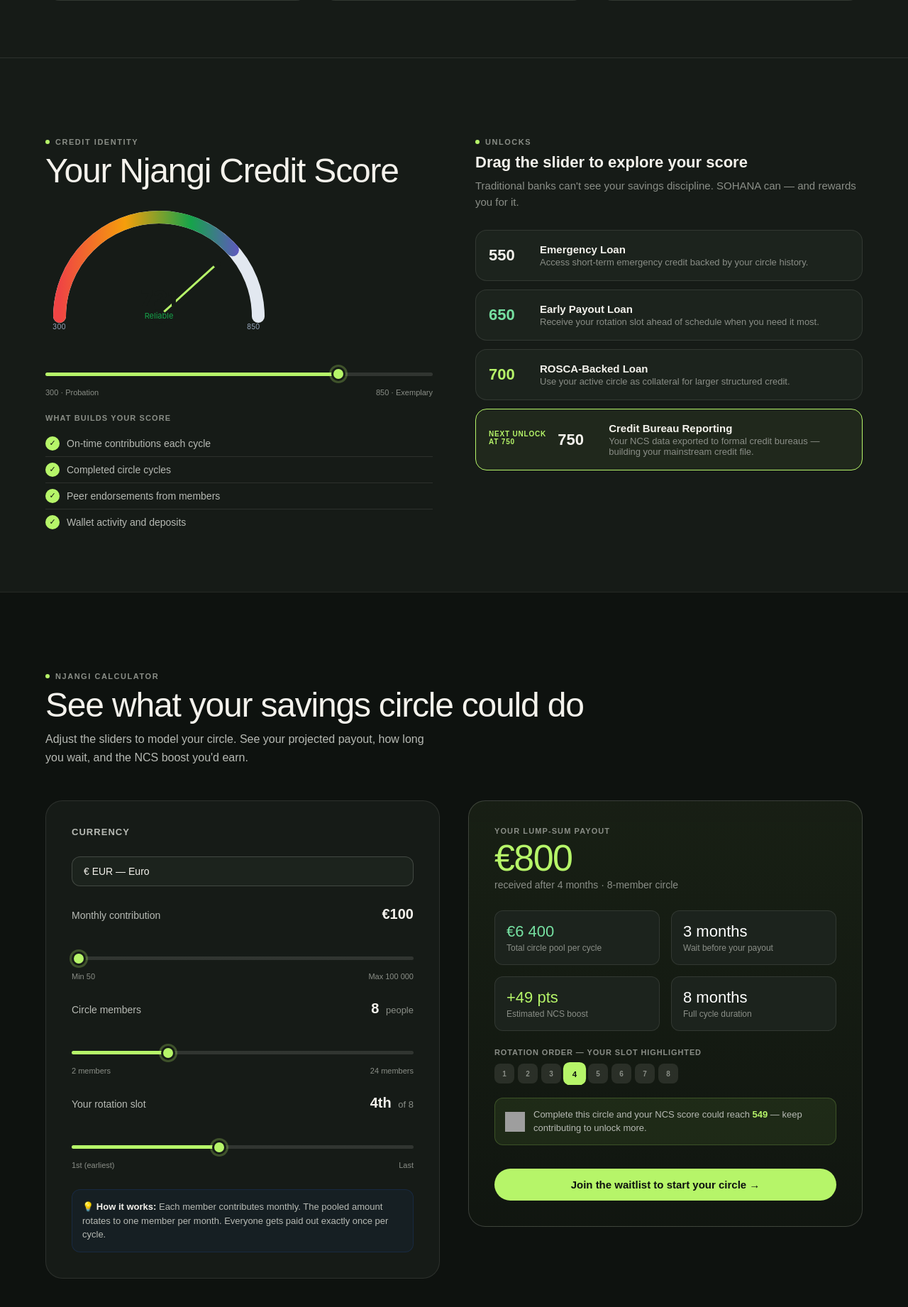
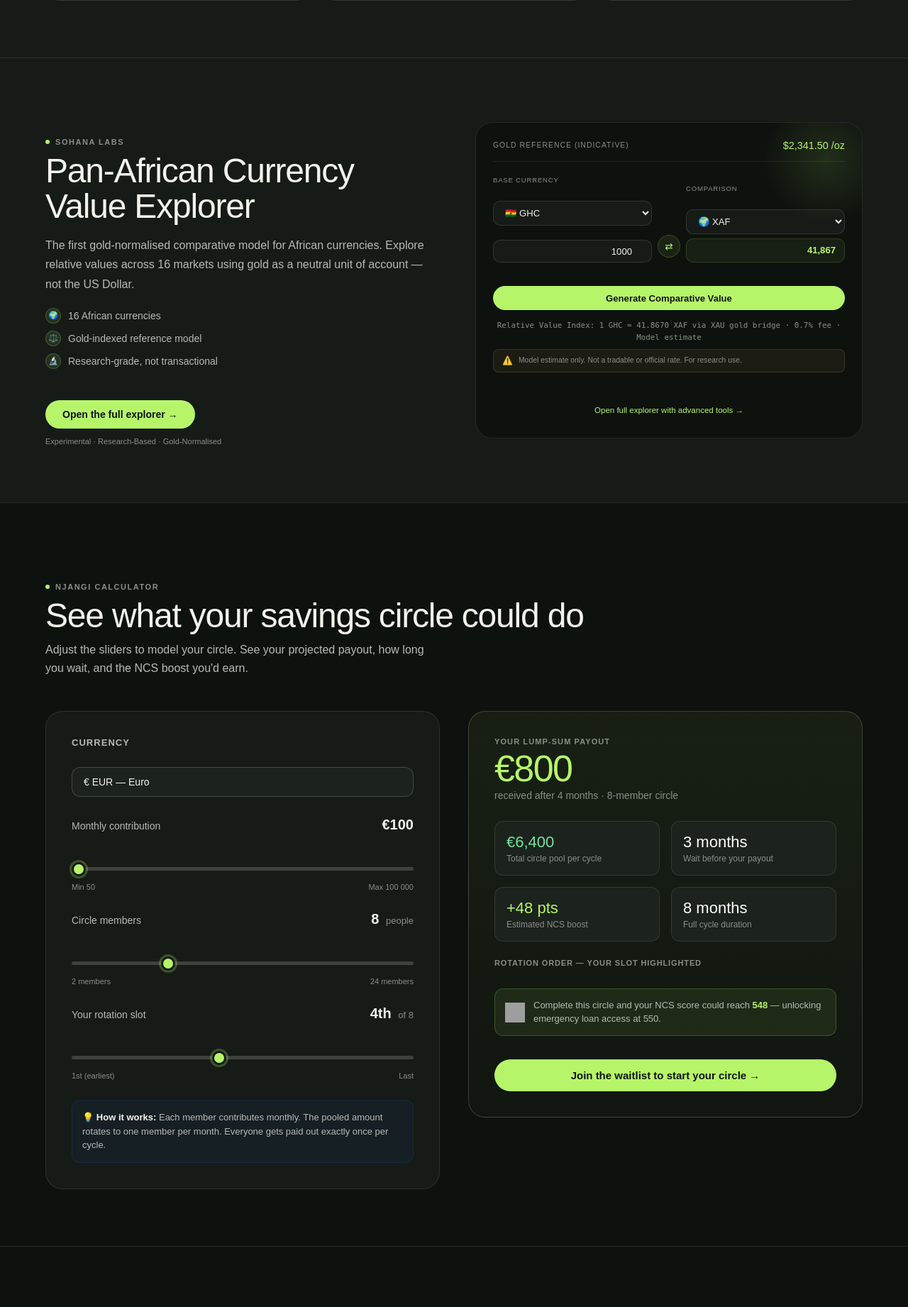
Before and after one commit to stdaviss/sohana, a Flask app: page / in a window 1280 px wide. Shown: the part 1596-3438 px from the top of the page at 71% size. Run offline with Flask 3, Linux system fonts and the light colour scheme; data comes from the database, SQL or seed files in the repository; data that the repository does not hold is empty; grey boxes are pictures that could not be loaded.

Commit message:
Fix keyframes bug, update logo colours, replace NCS with gold explorer

```diff
--- a/templates/currencies.html
+++ b/templates/currencies.html
@@ -11,11 +11,11 @@
   <div class="container" style="position:relative;z-index:1;max-width:900px;">
 
     <!-- Lab badge -->
+    <style>@keyframes pulse{0%,100%{opacity:1}50%{opacity:.4}}</style>
     <div style="display:inline-flex;align-items:center;gap:.5rem;background:rgba(182,245,105,.06);border:1px solid rgba(182,245,105,.18);border-radius:999px;padding:.35rem .9rem;margin-bottom:1.5rem;">
       <span style="width:6px;height:6px;background:#B6F569;border-radius:50%;display:inline-block;animation:pulse 2.5s infinite;"></span>
       <span style="font-size:.7rem;font-weight:600;text-transform:uppercase;letter-spacing:.12em;color:#B6F569;">Sohana Labs — Research Tool</span>
     </div>
-    @keyframes pulse{0%,100%{opacity:1}50%{opacity:.4}}
 
     <h1 style="font-size:clamp(2rem,5vw,3.5rem);font-weight:400;letter-spacing:-0.03em;line-height:1.05;color:#F4F2EC;margin-bottom:1rem;">
       Pan-African Currency<br>Value Explorer
--- a/templates/landing_new.html
+++ b/templates/landing_new.html
@@ -572,82 +572,149 @@ footer { background: var(--navy-dark); padding: 64px 0 0; }
 </section>
 
 <!-- NCS SCORE -->
-<section class="section-ncs" id="ncs-score">
+<section style="background:var(--bg-2);padding:80px 0;border-top:1px solid var(--line);" id="gold-explorer">
   <div class="container">
-    <div class="ncs-inner">
+    <div style="display:grid;grid-template-columns:1fr 1fr;gap:60px;align-items:center;">
+
+      <!-- Left: editorial -->
       <div class="fade-up">
-        <div class="section-label">Credit identity</div>
-        <h2 class="section-title" style="margin-bottom:20px;">Your Njangi Credit Score</h2>
-        <svg id="ncsGaugeSvg" class="ncs-gauge-svg" viewBox="0 0 320 180" xmlns="http://www.w3.org/2000/svg">
-          <defs>
-            <linearGradient id="gaugeGrad" x1="0%" y1="0%" x2="100%" y2="0%">
-              <stop offset="0%" stop-color="#ef4444"></stop>
-              <stop offset="33%" stop-color="#f59e0b"></stop>
-              <stop offset="66%" stop-color="#16a34a"></stop>
-              <stop offset="100%" stop-color="#7c3aed"></stop>
-            </linearGradient>
-          </defs>
-          <path d="M 20 160 A 140 140 0 0 1 300 160" fill="none" stroke="#e2e8f0" stroke-width="18" stroke-linecap="round"></path>
-          <path id="ncsGaugeFill" d="M 20 160 A 140 140 0 0 1 300 160" fill="none" stroke="url(#gaugeGrad)" stroke-width="18" stroke-linecap="round" stroke-dasharray="440" stroke-dashoffset="167"></path>
-          <line id="ncsNeedleLine" x1="160" y1="160" x2="195" y2="55" stroke="#B6F569" stroke-width="3" stroke-linecap="round"></line>
-          <circle id="ncsNeedleTip" cx="195" cy="55" r="5" fill="#161B17"></circle>
-          <circle cx="160" cy="160" r="10" fill="#161B17"></circle>
-          <text id="ncsGaugeScore" x="160" y="145" font-size="30" font-weight="900" fill="#161B17" font-family="Inter,sans-serif" text-anchor="middle">721</text>
-          <text id="ncsGaugeTier" x="160" y="163" font-size="11" fill="#16a34a" font-family="Inter,sans-serif" text-anchor="middle">Reliable</text>
-          <text x="10" y="178" font-size="10" fill="#94a3b8" font-family="Inter,sans-serif">300</text>
-          <text x="284" y="178" font-size="10" fill="#94a3b8" font-family="Inter,sans-serif">850</text>
-        </svg>
-        <div style="margin-top:12px;">
-          <input type="range" id="ncsScoreSlider" min="300" max="850" value="721" step="1" class="calc-slider" oninput="updateNCSGauge(this.value)">
-          <div style="display:flex;justify-content:space-between;font-size:11px;color:var(--text-light);margin-top:6px;"><span>300 · Probation</span><span>850 · Exemplary</span></div>
+        <div class="section-label">Sohana Labs</div>
+        <h2 class="section-title" style="margin-bottom:16px;">
+          Pan-African Currency<br>Value Explorer
+        </h2>
+        <p style="font-size:16px;color:var(--ink-2);line-height:1.7;margin-bottom:20px;">
+          The first gold-normalised comparative model for African currencies. Explore relative values across 16 markets using gold as a neutral unit of account — not the US Dollar.
+        </p>
+        <div style="display:flex;flex-direction:column;gap:10px;margin-bottom:28px;">
+          {% for label, icon in [('16 African currencies','🌍'),('Gold-indexed reference model','⚖️'),('Research-grade, not transactional','🔬')] %}
+          <div style="display:flex;align-items:center;gap:10px;font-size:14px;color:var(--ink-2);">
+            <span style="width:22px;height:22px;background:rgba(182,245,105,.1);border:1px solid rgba(182,245,105,.2);border-radius:50%;display:flex;align-items:center;justify-content:center;font-size:11px;flex-shrink:0;">{{ icon }}</span>
+            {{ label }}
+          </div>
+          {% endfor %}
         </div>
-        <div class="ncs-builders" style="margin-top:24px;">
-          <h4>What builds your score</h4>
-          <div class="ncs-builder-item"><div class="ncs-builder-check">✓</div>On-time contributions each cycle</div>
-          <div class="ncs-builder-item"><div class="ncs-builder-check">✓</div>Completed circle cycles</div>
-          <div class="ncs-builder-item"><div class="ncs-builder-check">✓</div>Peer endorsements from members</div>
-          <div class="ncs-builder-item"><div class="ncs-builder-check">✓</div>Wallet activity and deposits</div>
-        </div>
+        <a href="/currencies" style="display:inline-flex;align-items:center;gap:8px;background:#B6F569;color:#0E120F;border:none;border-radius:999px;padding:12px 24px;font-size:14px;font-weight:600;cursor:pointer;text-decoration:none;transition:all .2s;" onmouseover="this.style.background='#cef870'" onmouseout="this.style.background='#B6F569'">
+          Open the full explorer →
+        </a>
+        <div style="margin-top:12px;font-size:11px;color:var(--ink-3);">Experimental · Research-Based · Gold-Normalised</div>
       </div>
 
-      <div class="fade-up" style="transition-delay:0.15s">
-        <div class="section-label" style="margin-bottom:10px;">Unlocks</div>
-        <div class="ncs-unlocks-title">Drag the slider to explore your score</div>
-        <div class="ncs-unlocks-sub">Traditional banks can't see your savings discipline. SOHANA can — and rewards you for it.</div>
+      <!-- Right: mini tool -->
+      <div class="fade-up" style="transition-delay:.15s;">
+        <div style="background:#0E120F;border:1px solid rgba(244,242,236,.1);border-radius:24px;padding:1.5rem;position:relative;overflow:hidden;">
 
-        <div class="ncs-unlock-item locked" data-threshold="550">
-          <div class="ncs-unlock-score score-550">550</div>
-          <div class="ncs-unlock-content">
-            <h5>Emergency Loan</h5>
-            <p>Access short-term emergency credit backed by your circle history.</p>
+          <!-- Decorative glow -->
+          <div style="position:absolute;top:-40px;right:-40px;width:180px;height:180px;background:radial-gradient(circle,rgba(182,245,105,.12) 0%,transparent 70%);pointer-events:none;"></div>
+
+          <!-- Gold price indicator -->
+          <div style="display:flex;justify-content:space-between;align-items:center;margin-bottom:1.25rem;padding-bottom:.875rem;border-bottom:1px solid rgba(244,242,236,.08);">
+            <div style="font-size:.65rem;text-transform:uppercase;letter-spacing:.1em;color:#8A8E87;">Gold Reference (Indicative)</div>
+            <div style="font-size:.9rem;font-weight:500;color:#B6F569;" id="mini-gold-price">$2,341.50 /oz</div>
+          </div>
+
+          <!-- Currency selects -->
+          <div style="display:grid;grid-template-columns:1fr auto 1fr;gap:.5rem;align-items:end;margin-bottom:.875rem;">
+            <div>
+              <div style="font-size:.6rem;text-transform:uppercase;letter-spacing:.08em;color:#8A8E87;margin-bottom:.3rem;">Base Currency</div>
+              <select id="mini-from" onchange="miniGenerate()" style="width:100%;background:#161B17;border:1px solid rgba(244,242,236,.12);border-radius:10px;color:#F4F2EC;padding:.5rem .75rem;font-size:.82rem;font-family:inherit;outline:none;cursor:pointer;">
+                <option value="GHC">🇬🇭 GHC</option>
+                <option value="NGN">🇳🇬 NGN</option>
+                <option value="KES">🇰🇪 KES</option>
+                <option value="XAF">🌍 XAF</option>
+                <option value="ZAR">🇿🇦 ZAR</option>
+                <option value="EGP">🇪🇬 EGP</option>
+                <option value="MAD">🇲🇦 MAD</option>
+                <option value="TZS">🇹🇿 TZS</option>
+              </select>
+              <input id="mini-amount" type="number" value="1000" min="1" oninput="miniGenerate()"
+                style="width:100%;background:#161B17;border:1px solid rgba(244,242,236,.12);border-radius:10px;color:#F4F2EC;padding:.45rem .75rem;font-size:.82rem;font-family:inherit;outline:none;text-align:right;margin-top:.35rem;">
+            </div>
+            <div style="display:flex;justify-content:center;padding-bottom:.4rem;">
+              <button onclick="miniSwap()" style="background:rgba(182,245,105,.08);border:1px solid rgba(182,245,105,.18);border-radius:50%;width:32px;height:32px;color:#B6F569;cursor:pointer;font-size:.85rem;display:flex;align-items:center;justify-content:center;transition:all .15s;" onmouseover="this.style.background='rgba(182,245,105,.18)'" onmouseout="this.style.background='rgba(182,245,105,.08)'">⇄</button>
+            </div>
+            <div>
+              <div style="font-size:.6rem;text-transform:uppercase;letter-spacing:.08em;color:#8A8E87;margin-bottom:.3rem;">Comparison</div>
+              <select id="mini-to" onchange="miniGenerate()" style="width:100%;background:#161B17;border:1px solid rgba(244,242,236,.12);border-radius:10px;color:#F4F2EC;padding:.5rem .75rem;font-size:.82rem;font-family:inherit;outline:none;cursor:pointer;">
+                <option value="XAF">🌍 XAF</option>
+                <option value="GHC">🇬🇭 GHC</option>
+                <option value="NGN">🇳🇬 NGN</option>
+                <option value="KES">🇰🇪 KES</option>
+                <option value="ZAR">🇿🇦 ZAR</option>
+                <option value="EGP">🇪🇬 EGP</option>
+                <option value="MAD">🇲🇦 MAD</option>
+                <option value="RWF">🇷🇼 RWF</option>
+              </select>
+              <div id="mini-result" style="width:100%;background:rgba(182,245,105,.06);border:1px solid rgba(182,245,105,.15);border-radius:10px;color:#B6F569;padding:.45rem .75rem;font-size:.82rem;font-weight:600;text-align:right;margin-top:.35rem;min-height:34px;display:flex;align-items:center;justify-content:flex-end;">—</div>
+            </div>
+          </div>
+
+          <!-- Generate button -->
+          <button onclick="miniGenerate()" style="width:100%;background:#B6F569;color:#0E120F;border:none;border-radius:999px;padding:.6rem;font-size:.82rem;font-weight:600;cursor:pointer;font-family:inherit;transition:all .2s;margin-bottom:.875rem;" onmouseover="this.style.background='#cef870'" onmouseout="this.style.background='#B6F569'">
+            Generate Comparative Value
+          </button>
+
+          <!-- Index + trace -->
+          <div id="mini-index" style="font-size:.68rem;color:#8A8E87;text-align:center;margin-bottom:.5rem;font-family:monospace;line-height:1.5;">Select currencies above</div>
+
+          <!-- Disclaimer -->
+          <div style="background:rgba(244,192,106,.06);border:1px solid rgba(244,192,106,.15);border-radius:8px;padding:.5rem .75rem;display:flex;gap:.5rem;align-items:flex-start;">
+            <span style="font-size:.75rem;flex-shrink:0;">⚠️</span>
+            <span style="font-size:.65rem;color:#8A8E87;line-height:1.4;">Model estimate only. Not a tradable or official rate. For research use.</span>
+          </div>
+
+          <!-- Link to full tool -->
+          <div style="text-align:center;margin-top:1rem;">
+            <a href="/currencies" style="font-size:.72rem;color:#B6F569;text-decoration:none;display:inline-flex;align-items:center;gap:.3rem;">
+              Open full explorer with advanced tools →
+            </a>
           </div>
         </div>
-        <div class="ncs-unlock-item locked" data-threshold="650">
-          <div class="ncs-unlock-score score-650">650</div>
-          <div class="ncs-unlock-content">
-            <h5>Early Payout Loan</h5>
-            <p>Receive your rotation slot ahead of schedule when you need it most.</p>
-          </div>
-        </div>
-        <div class="ncs-unlock-item locked" data-threshold="700">
-          <div class="ncs-unlock-score score-700">700</div>
-          <div class="ncs-unlock-content">
-            <h5>ROSCA-Backed Loan</h5>
-            <p>Use your active circle as collateral for larger structured credit.</p>
-          </div>
-        </div>
-        <div class="ncs-unlock-item locked" data-threshold="750">
-          <div class="ncs-unlock-score score-750">750</div>
-          <div class="ncs-unlock-content">
-            <h5>Credit Bureau Reporting</h5>
-            <p>Your NCS data exported to formal credit bureaus — building your mainstream credit file.</p>
-          </div>
-        </div>
-      </div>
       </div>
     </div>
   </div>
 </section>
+
+<script>
+// Mini gold explorer — self-contained, no dependency on currencies.html
+const MINI_GOLD = 2341.50;
+const MINI_RATES = {
+  XAF:624.0, NGN:1580.0, GHC:14.8,  KES:128.5,
+  ZAR:18.6,  TZS:2590.0, EGP:47.8,  MAD:10.1,
+  UGX:3780.0,RWF:1330.0, XOF:624.0, ZMW:27.3,
+};
+function miniToGold(code){ return (1/MINI_RATES[code])/MINI_GOLD; }
+function miniFromGold(oz,code){ return oz*MINI_GOLD*MINI_RATES[code]; }
+function miniGenerate(){
+  const f=document.getElementById('mini-from').value;
+  const t=document.getElementById('mini-to').value;
+  const a=parseFloat(document.getElementById('mini-amount').value)||0;
+  if(!a||f===t){document.getElementById('mini-result').textContent='—';return;}
+  const oz=miniToGold(f)*a;
+  const result=miniFromGold(oz*(1-0.007),t);
+  const fmt=new Intl.NumberFormat('en-US',{maximumFractionDigits:0});
+  document.getElementById('mini-result').textContent=fmt.format(result);
+  const rate=(result/a).toFixed(4);
+  document.getElementById('mini-index').textContent=
+    `Relative Value Index: 1 ${f} ≈ ${rate} ${t}\nvia XAU gold bridge · 0.7% fee · Model estimate`;
+}
+function miniSwap(){
+  const f=document.getElementById('mini-from');
+  const t=document.getElementById('mini-to');
+  const tmp=f.value;f.value=t.value;t.value=tmp;
+  miniGenerate();
+}
+// Try to fetch live gold price
+fetch('https://open.er-api.com/v6/latest/USD').then(r=>r.json()).then(d=>{
+  if(d.rates){
+    if(d.rates.GHS) MINI_RATES.GHC=d.rates.GHS;
+    ['XAF','NGN','KES','ZAR','TZS','EGP','MAD','UGX','RWF','XOF','ZMW'].forEach(c=>{
+      if(d.rates[c]) MINI_RATES[c]=d.rates[c];
+    });
+    miniGenerate();
+  }
+}).catch(()=>{});
+document.addEventListener('DOMContentLoaded',()=>miniGenerate());
+</script>
 
 <!-- CONTRIBUTIONS CALCULATOR -->
 <section class="section-calc" id="calculator">
```
Also changed, not shown: templates/page_base.html (+6 -6 lines).
